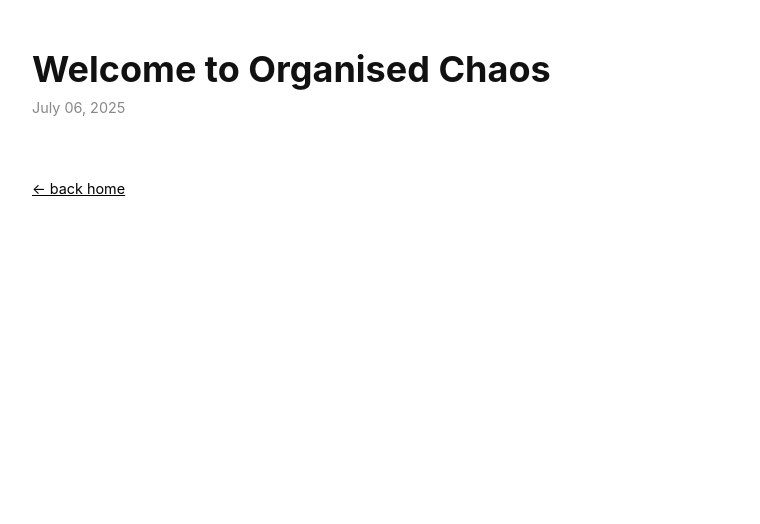
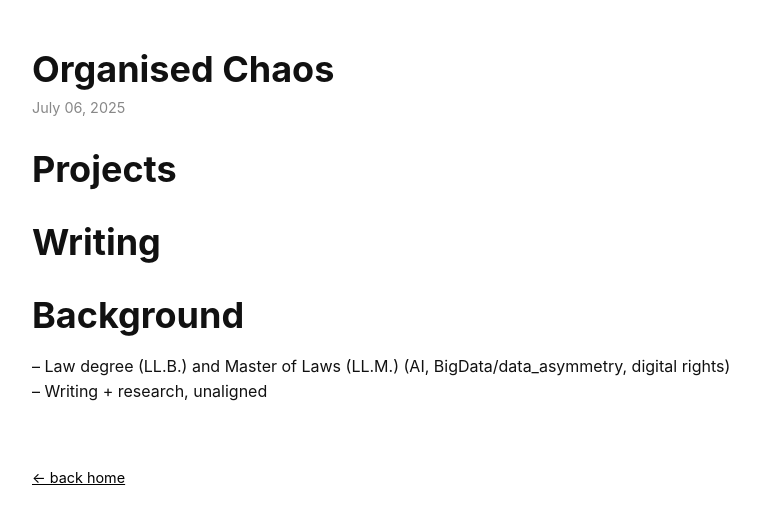
Before and after one commit to andreeabogdanovici/andreeabogdanovici.github.io, a Jekyll site: the page built from _posts/2025-07-06-first.md, in a window 1280 px wide. Shown: the top 524 px of the page, without its empty margins (258-1018 px from the left). Built offline with Jekyll 4.4.1, drawn with Linux system fonts in a browser that asks for light colours.

Commit message:
Update 2025-07-06-first.md

```diff
--- a/_posts/2025-07-06-first.md
+++ b/_posts/2025-07-06-first.md
@@ -1,4 +1,12 @@
 ---
 layout: post
-title: "Welcome to Organised Chaos"
+title: "Organised Chaos"
 ---
+# Projects
+
+# Writing
+
+# Background
+
+– Law degree (LL.B.) and Master of Laws (LL.M.) (AI, BigData/data_asymmetry, digital rights)
+– Writing + research, unaligned
```
